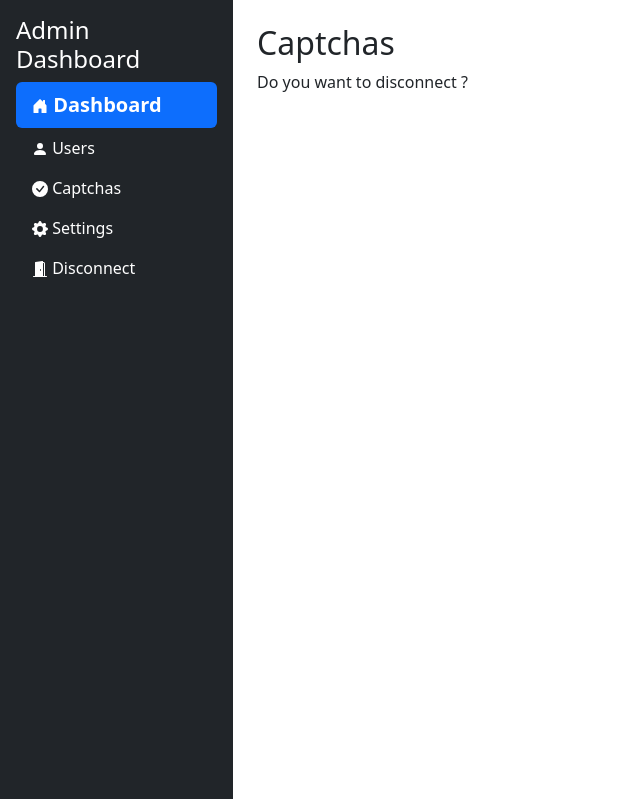
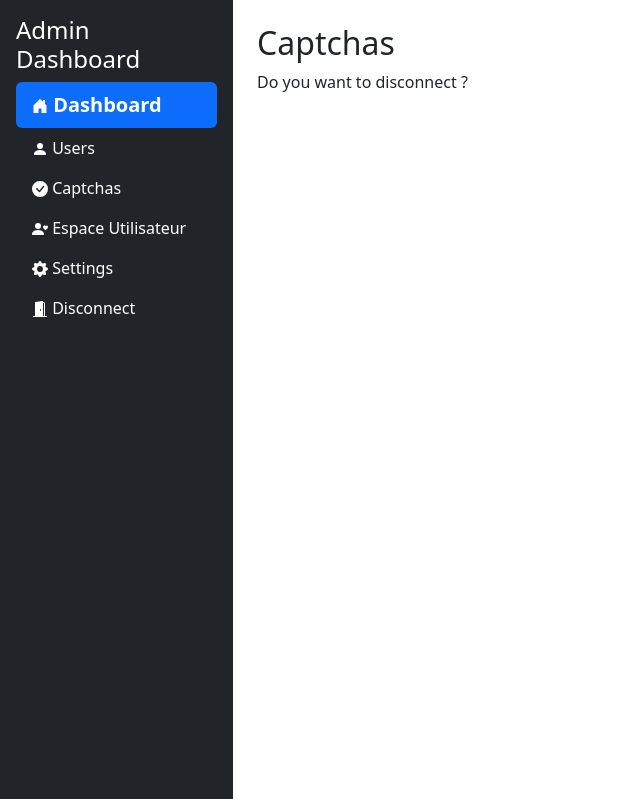
Before and after one commit to RxKujo/MyPlayground, a PHP site: page /pages/admin/captchas.php in a window 1280 px wide. Shown: the top 799 px of the page, without its empty margins (0-640 px from the left). Run offline with PHP 8.4, Linux system fonts and the light colour scheme.

Commit message:
espace utilisateur lien admin

```diff
--- a/assets/admin/js/switchScript.js
+++ b/assets/admin/js/switchScript.js
@@ -16,6 +16,8 @@ document.addEventListener("DOMContentLoaded", function() {
 
     let currentPage = getCurrentPage();
 
+    setCurrentPage(currentPage);
+
     sidebarTabs.forEach((tab) => {
         tab.addEventListener("click", async (e) => {
             const page = tab.getAttribute("data-page");
--- a/assets/shared/icons/icons.php
+++ b/assets/shared/icons/icons.php
@@ -72,4 +72,9 @@ $personFillGear = '
   <path d="M11 5a3 3 0 1 1-6 0 3 3 0 0 1 6 0m-9 8c0 1 1 1 1 1h5.256A4.5 4.5 0 0 1 8 12.5a4.5 4.5 0 0 1 1.544-3.393Q8.844 9.002 8 9c-5 0-6 3-6 4m9.886-3.54c.18-.613 1.048-.613 1.229 0l.043.148a.64.64 0 0 0 .921.382l.136-.074c.561-.306 1.175.308.87.869l-.075.136a.64.64 0 0 0 .382.92l.149.045c.612.18.612 1.048 0 1.229l-.15.043a.64.64 0 0 0-.38.921l.074.136c.305.561-.309 1.175-.87.87l-.136-.075a.64.64 0 0 0-.92.382l-.045.149c-.18.612-1.048.612-1.229 0l-.043-.15a.64.64 0 0 0-.921-.38l-.136.074c-.561.305-1.175-.309-.87-.87l.075-.136a.64.64 0 0 0-.382-.92l-.148-.045c-.613-.18-.613-1.048 0-1.229l.148-.043a.64.64 0 0 0 .382-.921l-.074-.136c-.306-.561.308-1.175.869-.87l.136.075a.64.64 0 0 0 .92-.382zM14 12.5a1.5 1.5 0 1 0-3 0 1.5 1.5 0 0 0 3 0"/>
 </svg>';
 
+$personHeart = '
+<svg xmlns="http://www.w3.org/2000/svg" width="16" height="16" fill="currentColor" class="bi bi-person-heart" viewBox="0 0 16 16">
+  <path d="M9 5a3 3 0 1 1-6 0 3 3 0 0 1 6 0m-9 8c0 1 1 1 1 1h10s1 0 1-1-1-4-6-4-6 3-6 4m13.5-8.09c1.387-1.425 4.855 1.07 0 4.277-4.854-3.207-1.387-5.702 0-4.276Z"/>
+</svg>';
+
 ?>
--- a/pages/admin/navbar/navbar.php
+++ b/pages/admin/navbar/navbar.php
@@ -12,6 +12,7 @@ include_once '../../assets/shared/icons/icons.php';
         <li class="nav-item"><a class="nav-link text-white" href="dashboard" data-page="dashboard"><?= $houseFill ?> Dashboard</a></li>
         <li class="nav-item"><a class="nav-link text-white" href="users" data-page="users"><?= $personFill ?> Users</a></li>
         <li class="nav-item"><a class="nav-link text-white" href="captchas" data-page="captchas"><?= $checkCircleFill ?> Captchas</a></li>
+        <li class="nav-item"><a class="nav-link text-white" href="../home"><?= $personHeart ?> Espace Utilisateur</a></li>
         <li class="nav-item"><a class="nav-link text-white" href="settings" data-page="settings"><?= $gearFill ?> Settings</a></li>
         <li class="nav-item"><a class="nav-link text-white" href="disconnect" data-page="disconnect"><?= $openedDoorFill ?> Disconnect</a></li>
     </ul>
```
